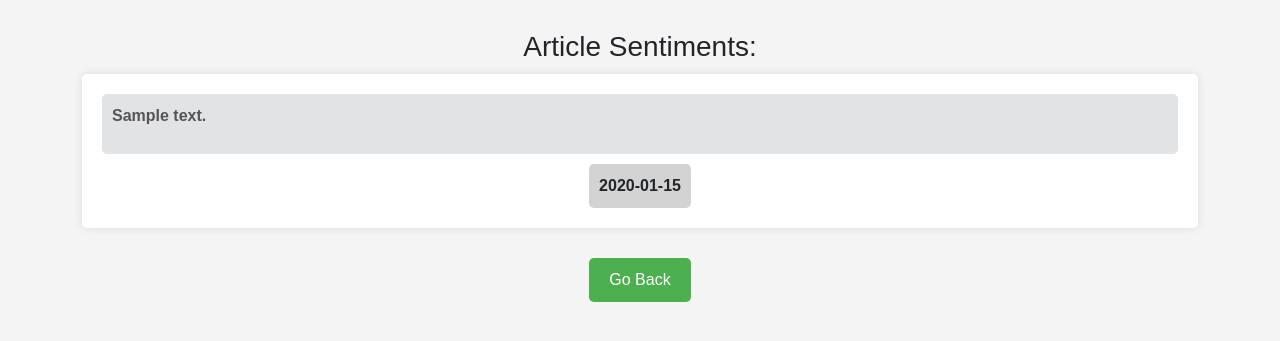
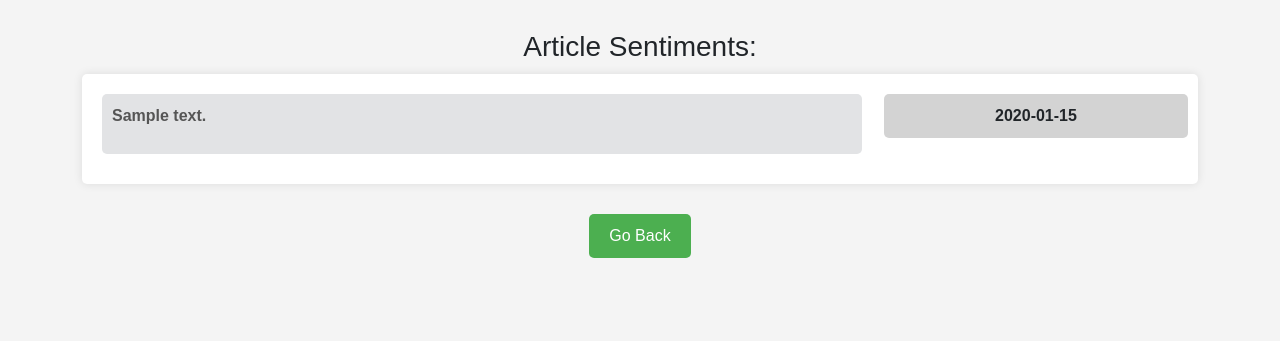
Before and after one commit to MariusBoda/Advanced-Sentiment-Analysis-Project, a Flask app: template templates/result.html in a window 1280 px wide. Shown: the top 341 px of the page. Run offline with Flask 3, Linux system fonts and the light colour scheme; the template is opened without the code that fills it: most values are stand-ins (such as "Sample title", 1, 10 or a date in 2020).

Commit message:
created a localhost website!

```diff
--- a/app.py
+++ b/app.py
@@ -94,6 +94,13 @@ def fetch_stock_news(ticker):
 # Function to summarize the article content using the BART model
 def summarize_article_content(content, length):
     summarized = summarizer(content, max_length=length, min_length=10, do_sample=False)
+def summarize_article_content(content, length=50):
+    # Check if the input length is smaller than the max length
+    input_length = len(content.split())  # Using word count to estimate length
+    max_length = min(length, input_length)
+
+    # Summarize the article content
+    summarized = summarizer(content, max_length=max_length, min_length=0, do_sample=False)
     return summarized[0]['summary_text'] if summarized else content
 
 # Route for home page
--- a/templates/result.html
+++ b/templates/result.html
@@ -26,6 +26,14 @@
         .article p {
             color: #555;
         }
+        /* Flex container for the summary and sentiment */
+        .article-content {
+            display: flex;
+            justify-content: space-between;
+            align-items: flex-start;
+            margin-bottom: 10px;
+            flex-wrap: wrap; /* Allow wrapping to the next line */
+        }
         .summary-box {
             font-weight: bold;
             padding: 10px;
@@ -34,16 +42,14 @@
             border-radius: 5px;
             cursor: pointer;
             text-align: left;
+            width: 70%;  /* Adjust the width of the summary */
+        }
+        .sentiment-box {
+            width: 28%;  /* Adjust the width of the sentiment box */
+            margin-left: 10px;
         }
         .summary-box:hover {
             background-color: #b0b0b0;
-        }
-        .expanded-summary {
-            display: none;
-            padding-top: 10px;
-            font-size: 14px;
-            color: #333;
-            text-align: left;
         }
         .sentiment {
             font-weight: bold;
@@ -54,7 +60,7 @@
             background-color: #d3d3d3;
             border-radius: 5px;
             cursor: pointer;
-            width: auto;
+            width: 100%;
             transition: all 0.3s ease;
         }
         .sentiment:hover {
@@ -108,23 +114,23 @@
         <div class="articles">
             {% for article in article_details %}
                 <div class="article">
+                    <!-- Flex container for the summary and sentiment -->
+                    <div class="article-content">
                         <!-- Title and Short Summary -->
-                    <div class="summary-box" onclick="toggleSummary(this)">
+                        <div class="summary-box">
                             <p>{{ article.summary }}</p>
                         </div>
 
-                    <!-- Expanded Summary Box (Initially hidden) -->
-                    <div class="expanded-summary">
-                        <p>{{ article.long_summary }}</p>
-                    </div>
-
                         <!-- Sentiment with expandable probabilities -->
+                        <div class="sentiment-box">
                             <div class="sentiment {{ article.sentiment | lower }}" onclick="this.classList.toggle('active')">
                                 {{ article.sentiment }}
                                 <div class="expandable-content">
                                     <p><strong>Negative Probability:</strong> {{ article.probabilities[0] | round(2) }}</p>
                                     <p><strong>Neutral Probability:</strong> {{ article.probabilities[1] | round(2) }}</p>
                                     <p><strong>Positive Probability:</strong> {{ article.probabilities[2] | round(2) }}</p>
+                                </div>
+                            </div>
                         </div>
                     </div>
                 </div>
@@ -136,7 +142,7 @@
 
     <script src="https://cdn.jsdelivr.net/npm/bootstrap@5.1.0/dist/js/bootstrap.bundle.min.js"></script>
     <script>
-        // Function to toggle the expanded summary
+        // Function to toggle the expanded sentiment box
         function toggleSummary(summaryBox) {
             const expandedSummary = summaryBox.nextElementSibling;
             const isExpanded = expandedSummary.style.display === 'block';
```
Lines whose indentation alone changed are shown as unchanged.
